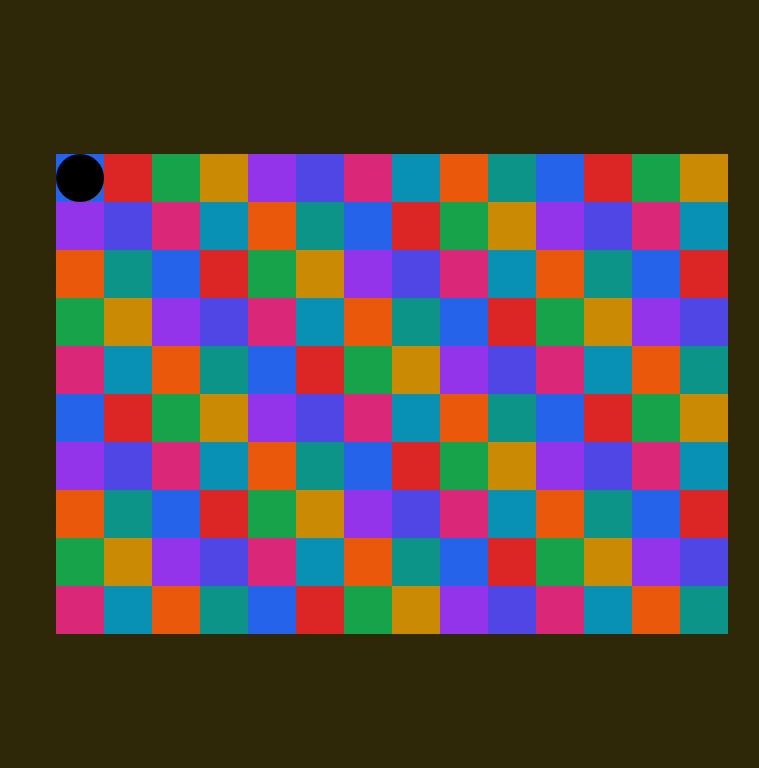
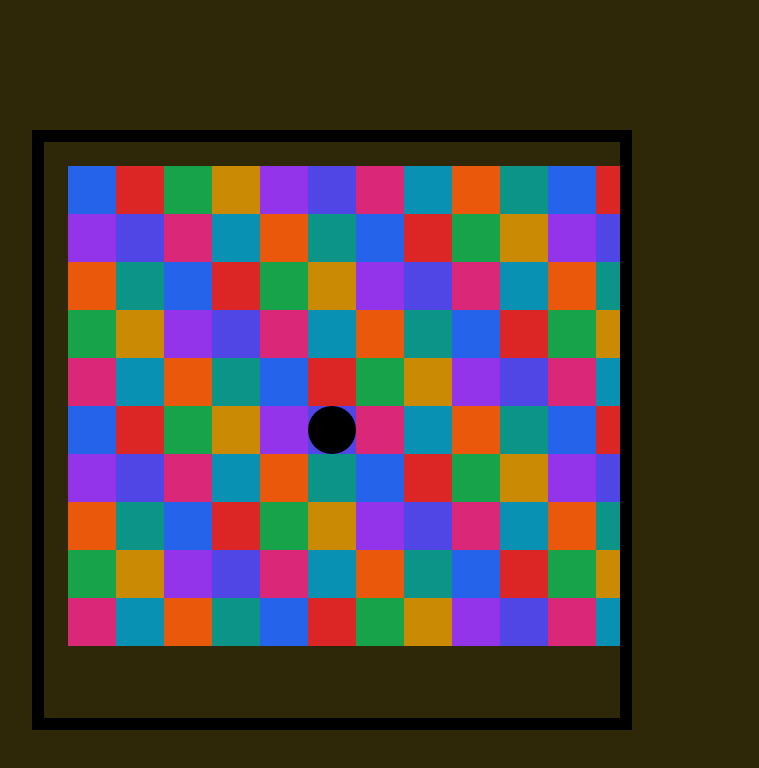
Before and after one commit to ClanCo/gameEnginePixel, a React (Vite) app: page / in a window 1280 px wide. Shown: the top 768 px of the page, without its empty margins (338-1097 px from the left). Built offline with nearby package versions, Linux system fonts and the light colour scheme.

Commit message:
Viewport

```diff
--- a/src/Map.tsx
+++ b/src/Map.tsx
@@ -79,6 +79,9 @@ export default function Map() {
   };
 
   return (
+    <>
+      <div className="relative border-4 border-black overflow-hidden" style={{ width: '200px', height: '200px' }}>
+        <div className="absolute" style={{ top: -positionPlayer.col * 16, left: -positionPlayer.row * 16 }}>
           <div className="relative" style={{ transform: 'translate3D(8px, 8px, 0px)' }} ref={divRef}>
             {Array.from({ length: rect.row * rect.col }).map((_, index) => (
               <div
@@ -89,11 +92,14 @@ export default function Map() {
                 <canvas className="w-[16px] h-[16px]" />
               </div>
             ))}
+          </div>
+        </div>
+      </div>
       <div
         id="player"
-        className="absolute bg-black rounded-full z-10 w-[16px] h-[16px]"
-        style={{ top: positionPlayer.col * 16, left: positionPlayer.row * 16 }}
+        className="absolute bg-black rounded-full w-[16px] h-[16px]"
+        style={{ top: '92px', left: '92px' }}
       ></div>
-    </div>
+    </>
   );
 }
```
Lines whose indentation alone changed are shown as unchanged.
